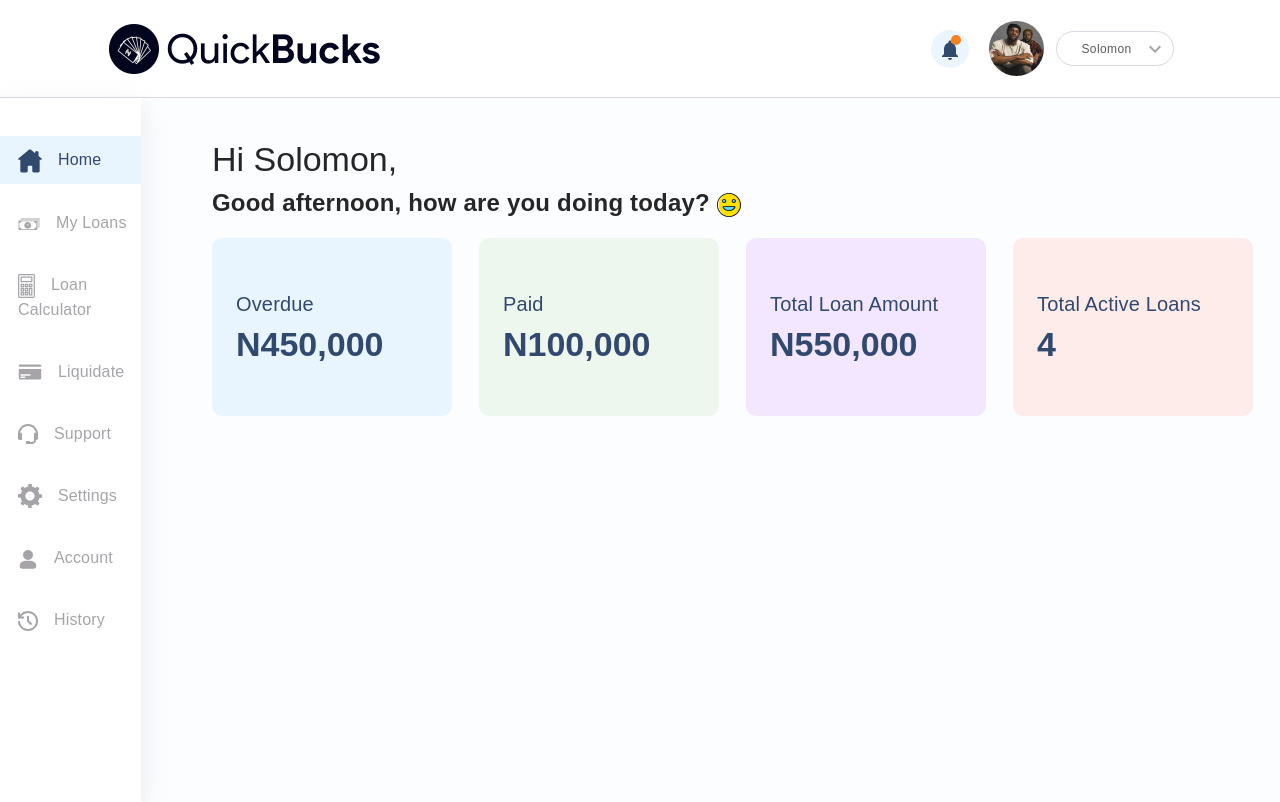
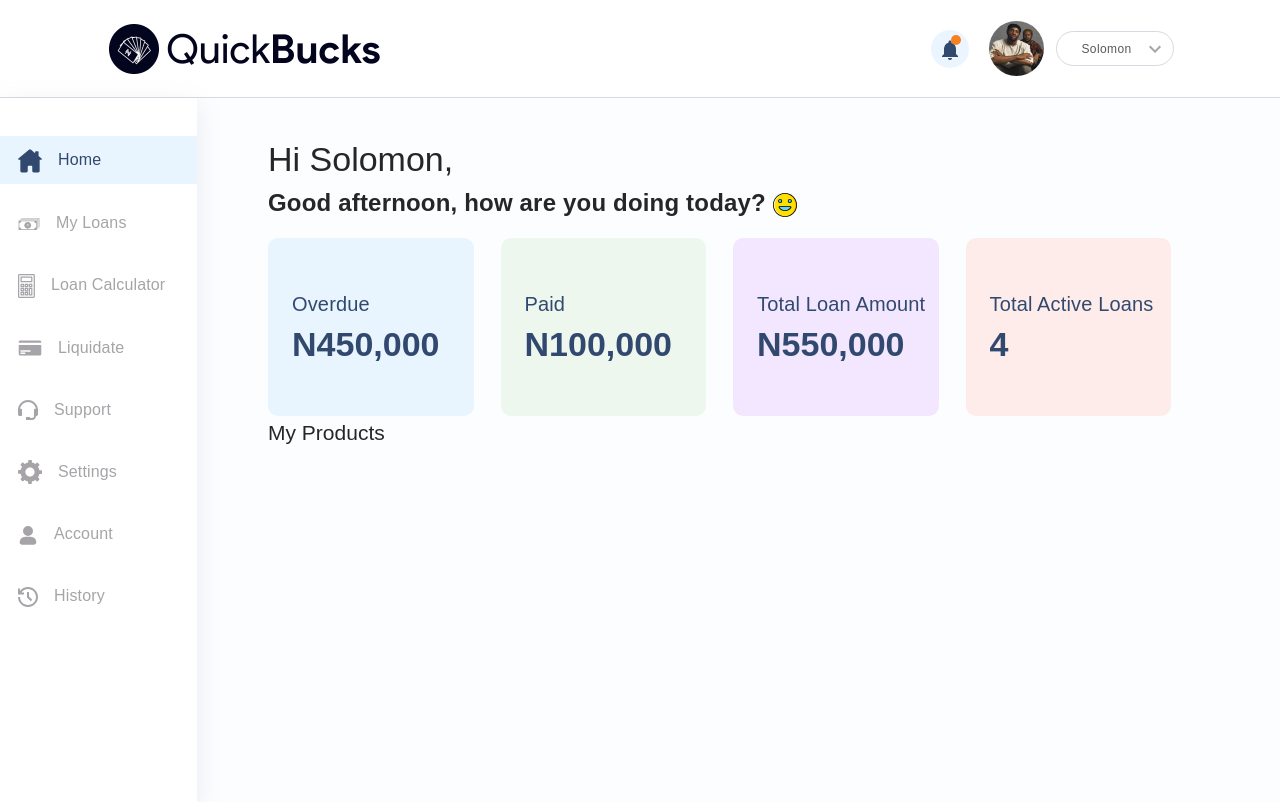
Before and after one commit to G-Joe/quickbucks-frontend, a React (Create React App) app: page /home in a window 1280 px wide. Built offline with nearby package versions, Linux system fonts and the light colour scheme; a web font is replaced by a local one.

Commit message:
refactor: make cards take up entire width of screen

```diff
--- a/src/components/Dashboard/Home/account-summary.tsx
+++ b/src/components/Dashboard/Home/account-summary.tsx
@@ -1,5 +1,5 @@
-import AccountSum from "./account-sum"
-import "./index.css"
+import AccountSum from "./account-sum";
+import "./index.css";
 
 const Summary = () => {
   return (
@@ -11,7 +11,6 @@ const Summary = () => {
         </div>
       ))}
     </div>
-
   );
 };
 
--- a/src/components/Dashboard/Home/index.css
+++ b/src/components/Dashboard/Home/index.css
@@ -1,76 +1,73 @@
-.Greetings{
+.Greetings {
   margin: 10px 0 21px 0;
 }
 
-.username-greeting{
-    font-weight:400;
-    font-size:34px;
-    line-height:36px;
-    margin-bottom:14px;
-
+.username-greeting {
+  font-weight: 400;
+  font-size: 34px;
+  line-height: 36px;
+  margin-bottom: 14px;
 }
 
-.TimeGreeting{
-    line-height:24px;
-    font-size:24px;
-    font-weight:600;
+.TimeGreeting {
+  line-height: 24px;
+  font-size: 24px;
+  font-weight: 600;
   letter-spacing: 0.18px;
 }
 
-.title{
+.title {
   font-weight: 400;
   font-size: 20px;
   line-height: 24px;
   letter-spacing: 0.15px;
   text-transform: capitalize;
-    color: #32496F;
+  color: #32496f;
 }
 
-.value{
+.value {
   font-weight: 600;
   font-size: 34px;
   line-height: 36px;
-    color: #32496F;
-    padding-top:10px;
+  color: #32496f;
+  padding-top: 10px;
 }
-.summary{
-  display:flex;
+.summary {
+  display: flex;
+  gap: 27px;
 }
 
-.summary-box{
-
+.summary-box {
   height: 178px;
-    width: 240px;
-    margin-right: 27px;
   border-radius: 10px;
   padding: 54px 0px 54px 24px;
+  width: 100%;
 }
 
-.arrayItem{
-   background-color:  #E9F5FE;
+.arrayItem {
+  background-color: #e9f5fe;
 }
-.arrayItem:hover{
-    border:1px solid #9ED3FD;
+.arrayItem:hover {
+  border: 1px solid #9ed3fd;
 }
 
-.arrayItem1{
-    background-color:  #EDF7ED;
+.arrayItem1 {
+  background-color: #edf7ed;
 }
- .arrayItem1:hover{
-     border:1px solid #A9F9AC;
-
+.arrayItem1:hover {
+  border: 1px solid #a9f9ac;
 }
 
- .arrayItem2{
-    background-color:  #F2E7FE;
+.arrayItem2 {
+  background-color: #f2e7fe;
 }
- .arrayItem2:hover{
-     border:1px solid#C38EFD;
+.arrayItem2:hover {
+  border: 1px solid#C38EFD;
 }
 
- .arrayItem3{
+.arrayItem3 {
   background-color: #feeceb;
 }
- .arrayItem3:hover{
-     border:1px solid  #FFB9B4;;
+.arrayItem3:hover {
+  border: 1px solid #ffb9b4;
 }
--- a/src/pages/Dashboard/Home/index.tsx
+++ b/src/pages/Dashboard/Home/index.tsx
@@ -1,12 +1,18 @@
 import React from "react";
-import Greeting from "../../../components/Dashboard/Home/Greeting"
-import Summary from "../../../components/Dashboard/Home/account-summary"
+import Greeting from "../../../components/Dashboard/Home/Greeting";
+import Summary from "../../../components/Dashboard/Home/account-summary";
 
 const Home = () => {
   return (
     <div>
-      <Greeting/>
-      <Summary/>
+      <Greeting />
+      <Summary />
+      <div className="products-section">
+        <h2>My Products</h2>
+        <div className="products-wrapper">
+          <div className="product"></div>
+        </div>
+      </div>
     </div>
   );
 };
--- a/src/styles/index.scss
+++ b/src/styles/index.scss
@@ -274,9 +274,12 @@
 
 .page-wrapper {
   display: flex;
+  width: 100%;
 
   .main {
     padding-top: 33px;
     padding-left: 71px;
+    padding-right: 109px;
+    width: 100%;
   }
 }
```
Lines whose indentation alone changed are shown as unchanged.
